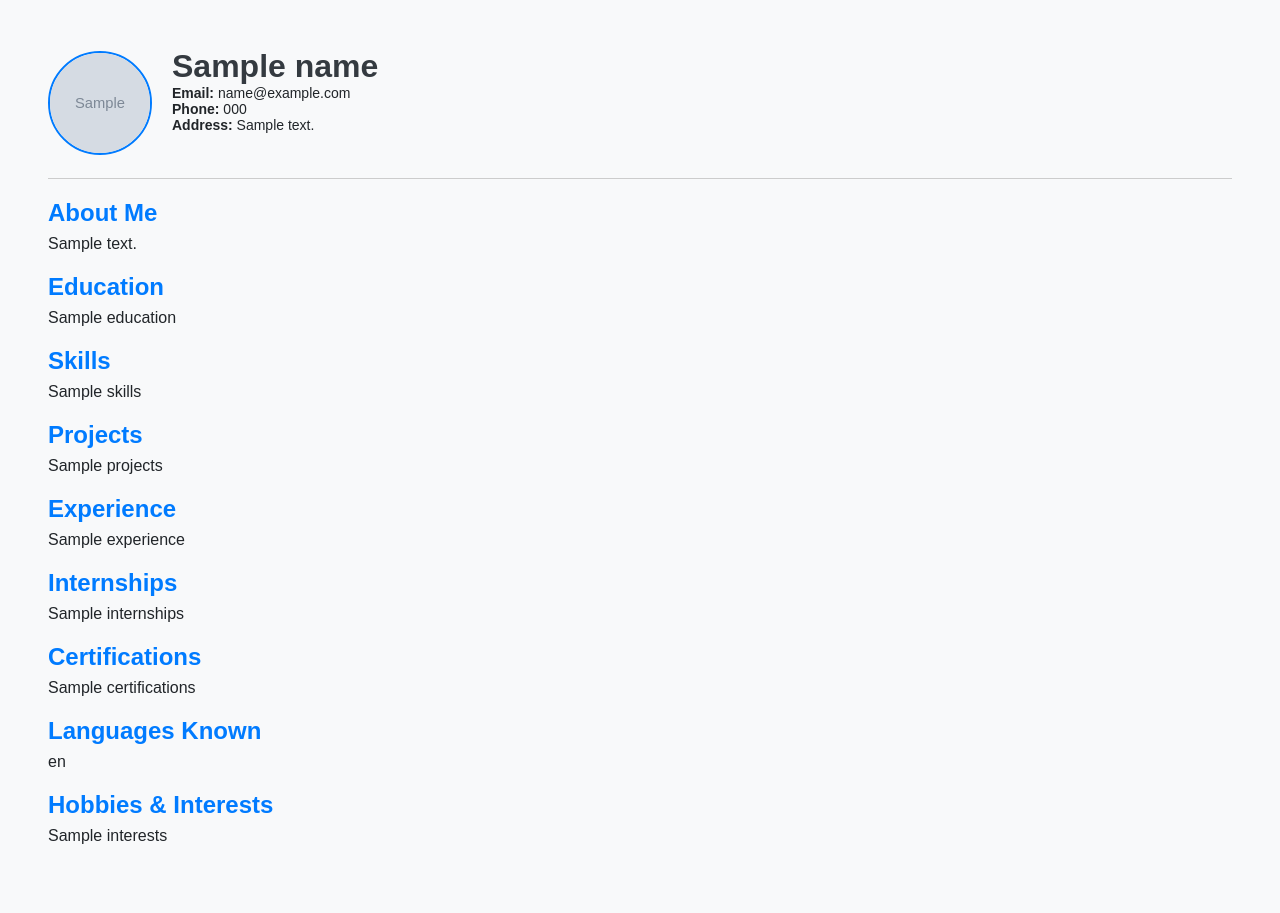
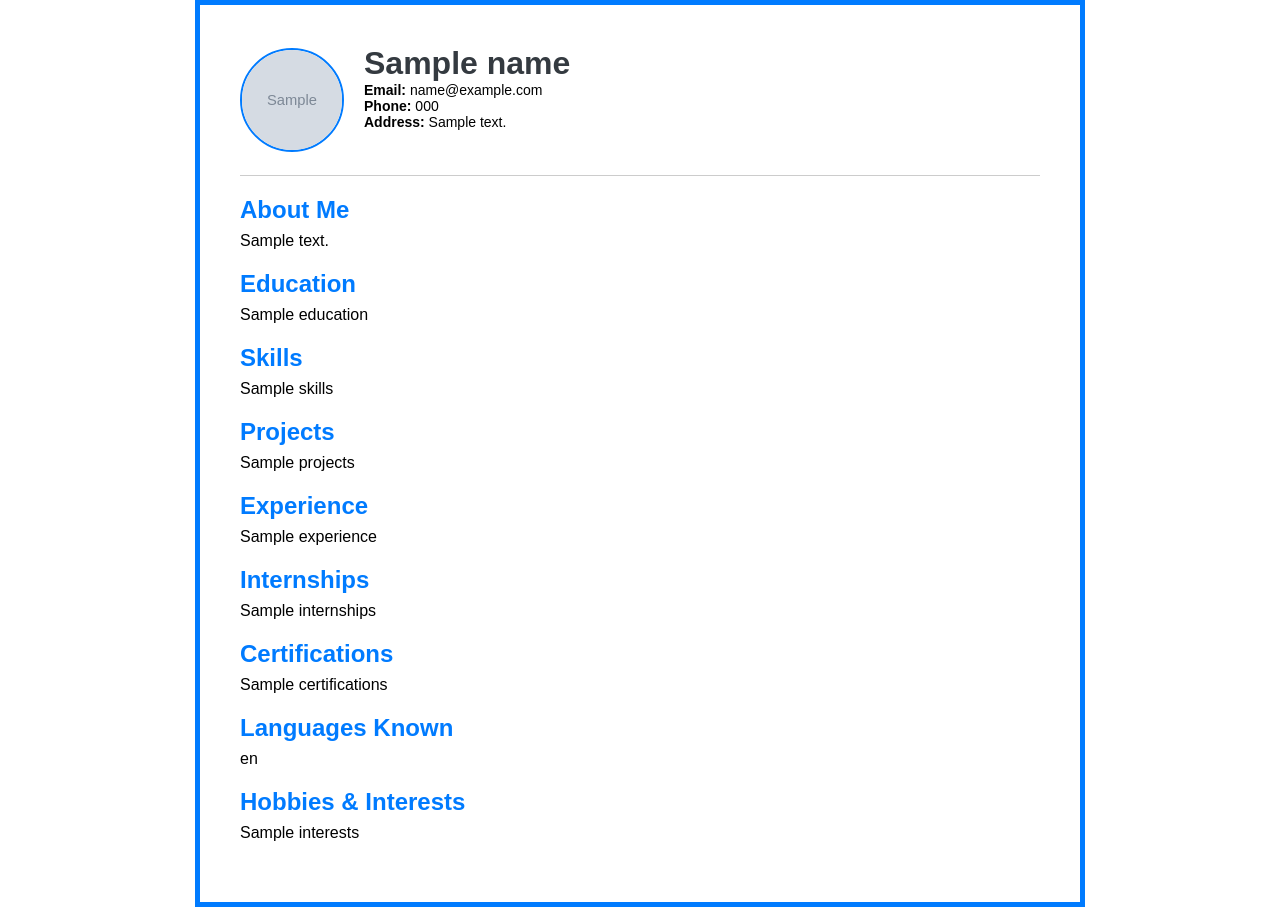
Before and after one commit to gopalkrishna-dev/resume-builder, a Flask app: template templates/resume_template.html in a window 1280 px wide. Run offline with Flask 3, Linux system fonts and the light colour scheme; the template is opened without the code that fills it: most values are stand-ins (such as "Sample title", 1, 10 or a date in 2020); grey boxes marked "Sample" are stand-in pictures.

Commit message:
Added address section and PDF border styling

```diff
--- a/templates/resume_template.html
+++ b/templates/resume_template.html
@@ -6,9 +6,13 @@
     <style>
         body {
             font-family: 'Rubik', sans-serif;
+            background-color: #ffffff;
             padding: 40px;
-            background-color: #f8f9fa;
-            color: #212529;
+            margin: 0;
+            border: 5px solid #007bff;
+            width: 90%;
+            max-width: 800px;
+            margin: auto;
         }
         .header {
             display: flex;
```
